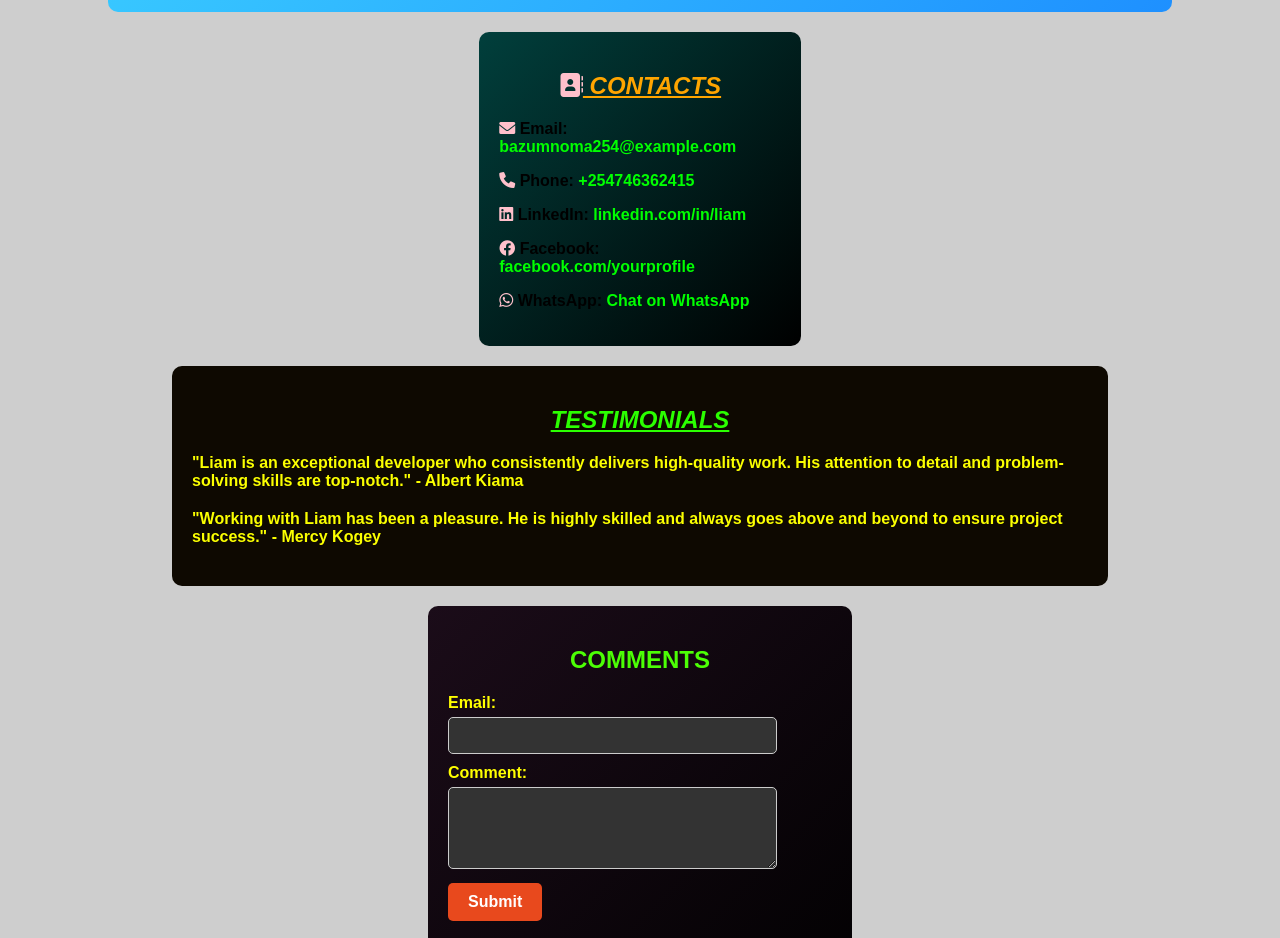
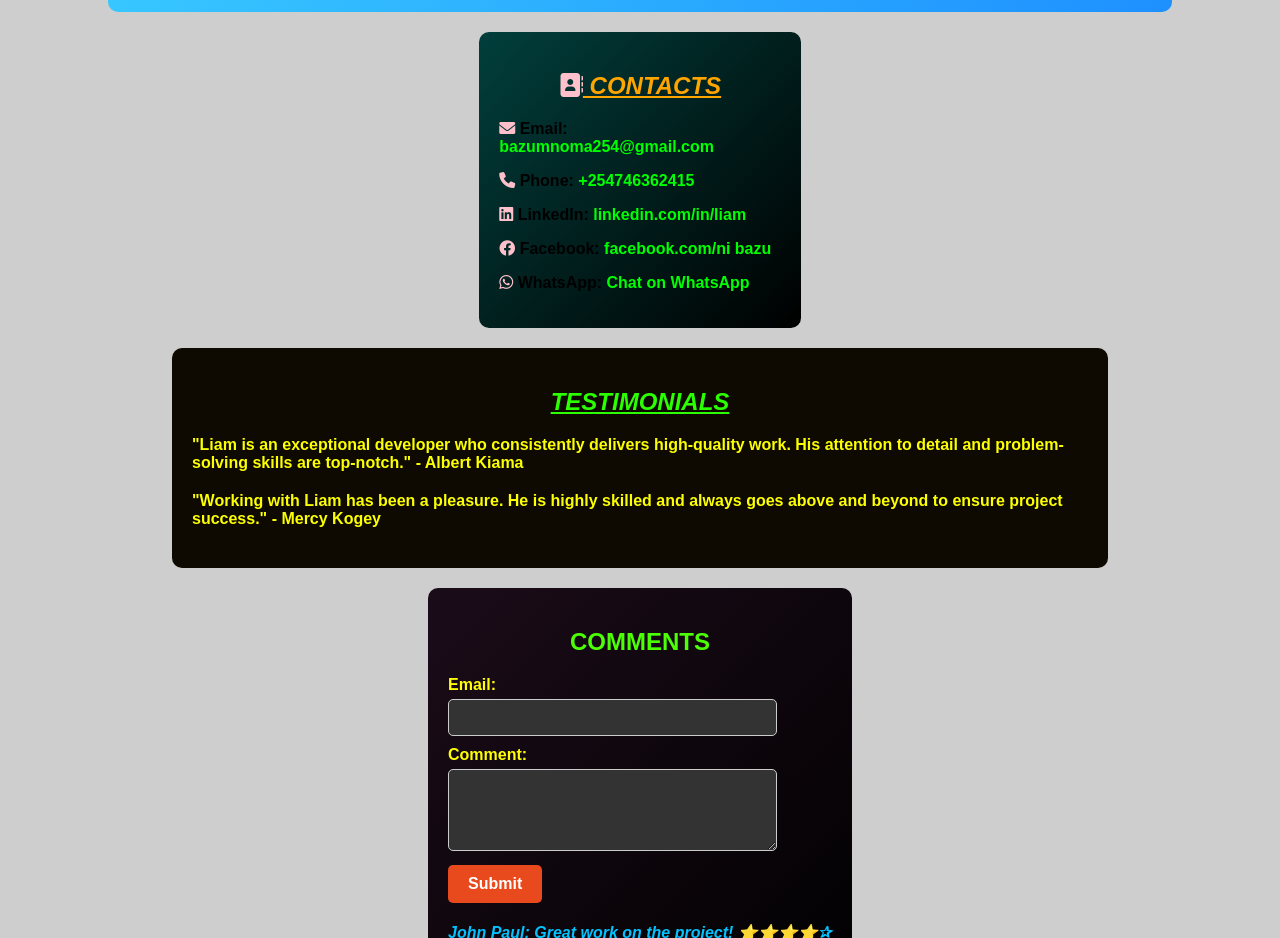
Before and after one commit to mnoma254/My-Website, a plain HTML site: page src/index.html in a window 1280 px wide. Shown: the part 998-1936 px from the top of the page. Drawn offline with Linux system fonts and the light colour scheme.

Commit message:
Update index.html
updated email and facebook link

```diff
--- a/src/index.html
+++ b/src/index.html
@@ -50,10 +50,10 @@
         </section>
         <section id="contacts">
             <h2><i class="fas fa-address-book"></i> Contacts</h2>
-            <p><i class="fas fa-envelope"></i> Email: <a href="mailto:bazumnoma254@example.com">bazumnoma254@example.com</a></p>
+            <p><i class="fas fa-envelope"></i> Email: <a href="mailto:bazumnoma254@gmail.com">bazumnoma254@gmail.com</a></p>
             <p><i class="fas fa-phone"></i> Phone: <a href="tel:+0746362415">+254746362415</a></p>
             <p><i class="fab fa-linkedin"></i> LinkedIn: <a href="https://www.linkedin.com/in/liam254" target="_blank">linkedin.com/in/liam</a></p>
-            <p><i class="fab fa-facebook"></i> Facebook: <a href="https://www.facebook.com/yourprofile" target="_blank">facebook.com/yourprofile</a></p>
+            <p><i class="fab fa-facebook"></i> Facebook: <a href="https://www.facebook.com/ni bazu" target="_blank">facebook.com/ni bazu</a></p>
             <p><i class="fab fa-whatsapp"></i> WhatsApp: <a href="https://wa.me/+254746362415" target="_blank">Chat on WhatsApp</a></p>
         </section>
         <section id="testimonials">
```
